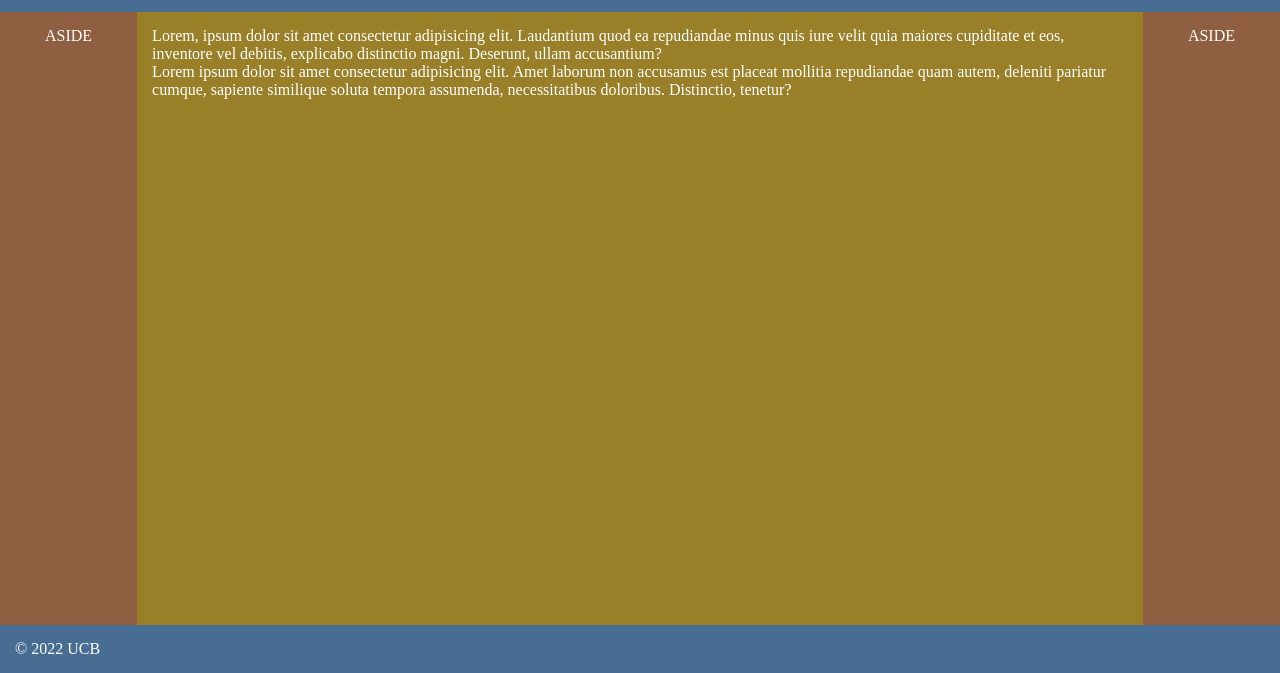
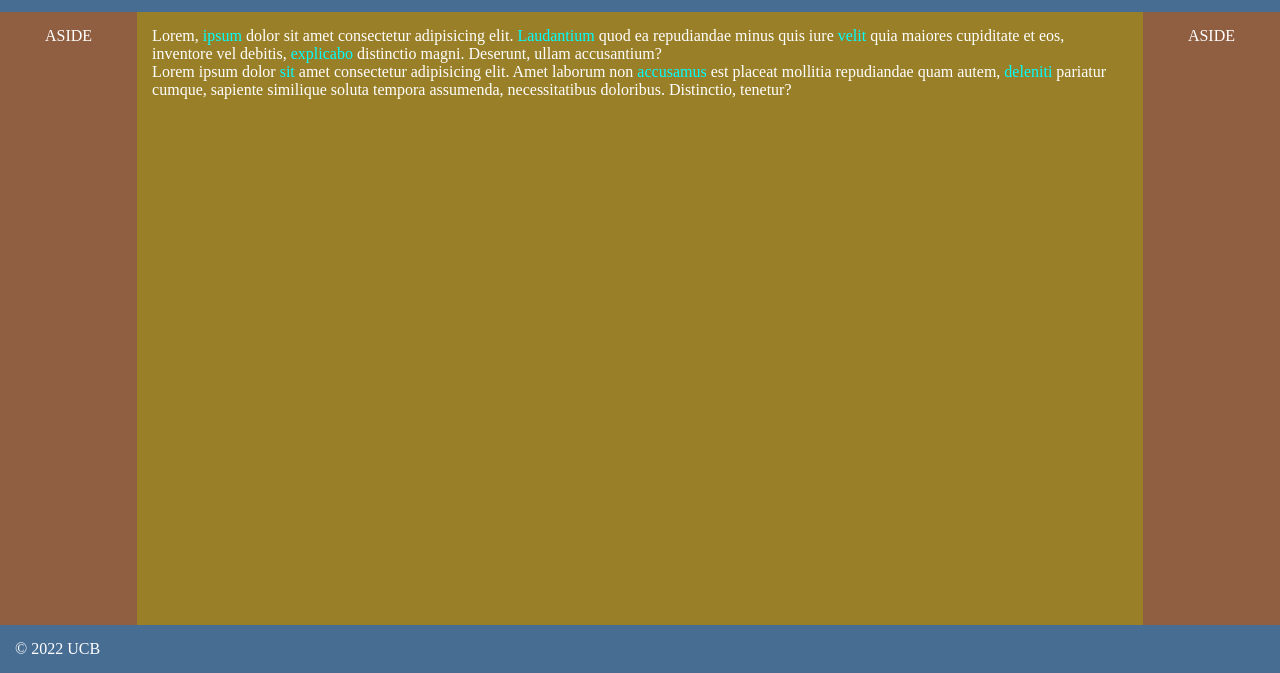
Before and after one commit to Macacofig/Pagina4, a plain HTML site: page index.html in a window 1280 px wide. Shown: the part 127-800 px from the top of the page. Drawn offline with Linux system fonts and the light colour scheme.

Commit message:
second commit

```diff
--- a/index.html
+++ b/index.html
@@ -27,8 +27,8 @@
     </aside>
     <main>
         <article>
-            <section>Lorem, ipsum dolor sit amet consectetur adipisicing elit. Laudantium quod ea repudiandae minus quis iure velit quia maiores cupiditate et eos, inventore vel debitis, explicabo distinctio magni. Deserunt, ullam accusantium?</section>
-            <section>Lorem ipsum dolor sit amet consectetur adipisicing elit. Amet laborum non accusamus est placeat mollitia repudiandae quam autem, deleniti pariatur cumque, sapiente similique soluta tempora assumenda, necessitatibus doloribus. Distinctio, tenetur?</section>
+            <section>Lorem, <span style="color: aqua;">ipsum</span> dolor sit amet consectetur adipisicing elit. <span style="color: aqua;">Laudantium</span> quod ea repudiandae minus quis iure <span style="color: aqua;">velit</span> quia maiores cupiditate et eos, inventore vel debitis, <span style="color: aqua;">explicabo</span> distinctio magni. Deserunt, ullam accusantium?</section>
+            <section>Lorem ipsum dolor <span style="color: aqua;">sit</span> amet consectetur adipisicing elit. Amet laborum non  <span style="color: aqua;">accusamus</span> est placeat mollitia repudiandae quam autem,  <span style="color: aqua;">deleniti</span> pariatur cumque, sapiente similique soluta tempora assumenda, necessitatibus doloribus. Distinctio, tenetur?</section>
         </article>
     </main>
     <aside  class="aside-rigth">
```
